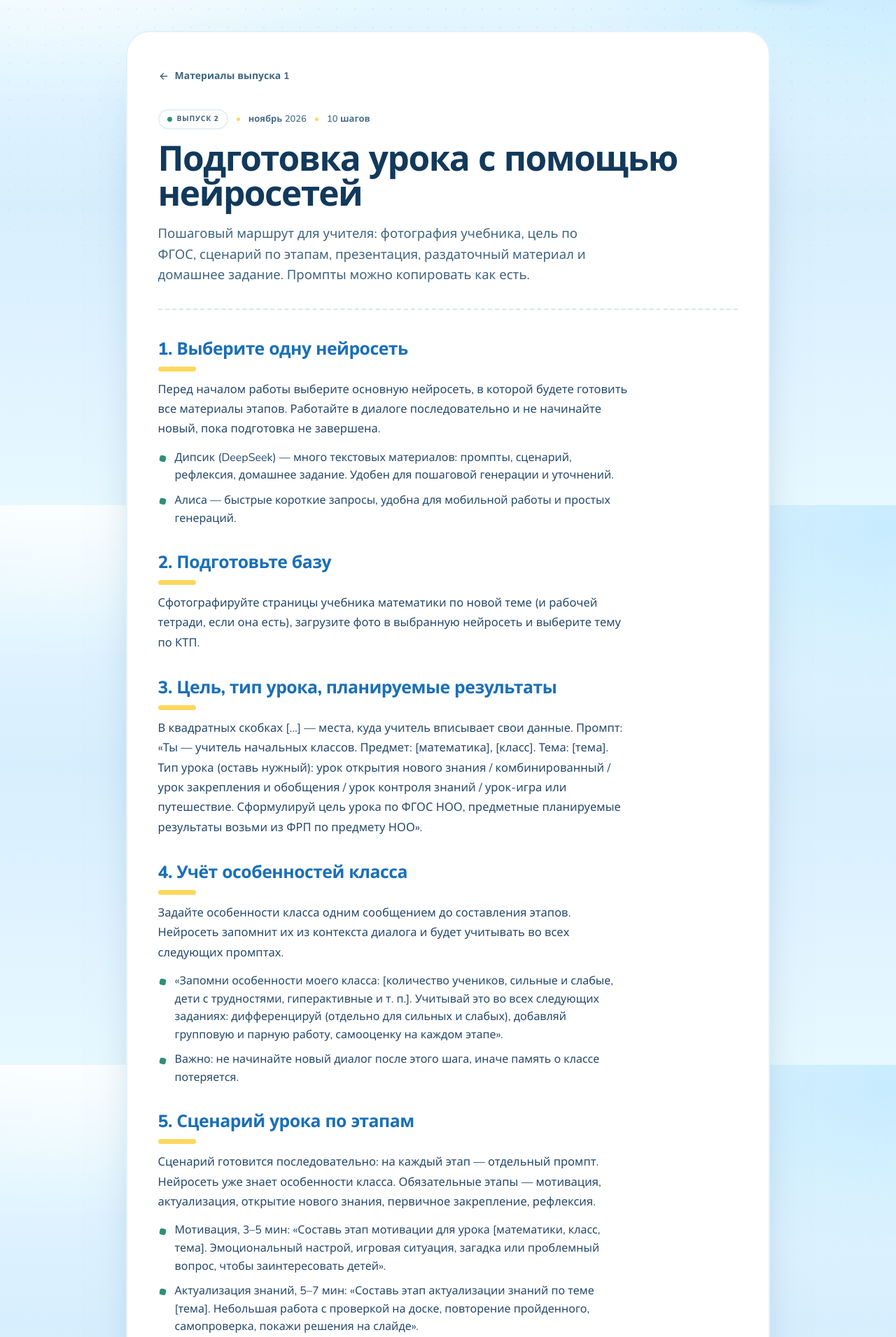
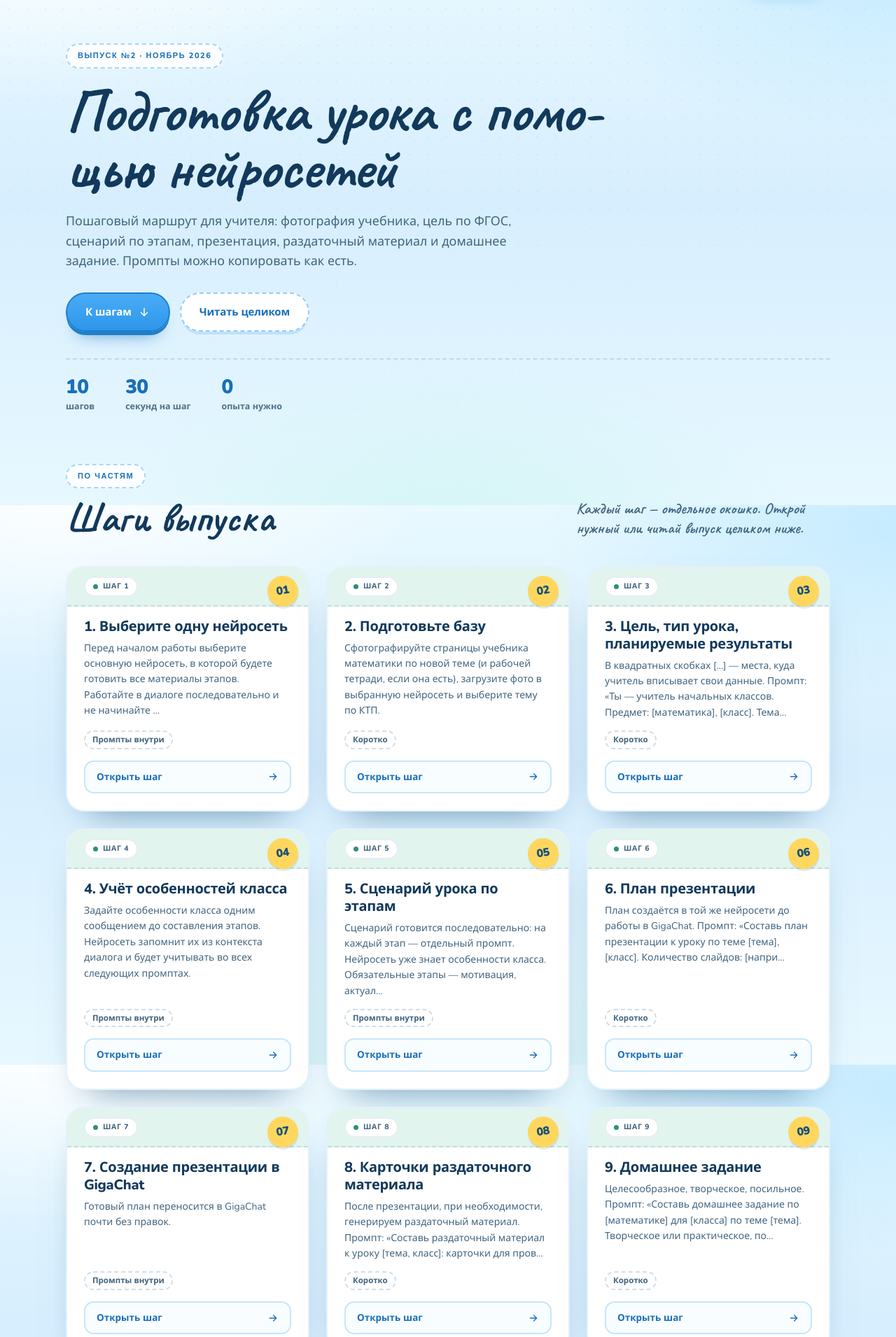
Before and after one commit to academiaNSH/academy-ai-digest, a Flask app: page /vypusk/2 in a window 1280 px wide. Shown: the part 78-1989 px from the top of the page at 70% size. Run offline with Flask 3, Linux system fonts and the light colour scheme.

Commit message:
Оформить выпуск 2 окошками шагов

```diff
--- a/static/css/style.css
+++ b/static/css/style.css
@@ -1071,6 +1071,28 @@ input:focus-visible {
   color: var(--ink-soft);
 }
 
+/* 9.6. Страница выпуска: шаги-окошки -------------------------------------- */
+.hero--issue .hero__title {
+  max-width: 22ch;
+}
+
+.hero--issue {
+  padding-bottom: clamp(14px, 2vw, 24px);
+}
+
+.hero--issue .hero__lead {
+  max-width: 62ch;
+}
+
+.section--steps {
+  padding-top: clamp(24px, 4vw, 48px);
+  padding-bottom: clamp(12px, 2vw, 20px);
+}
+
+.section--steps .section__title {
+  max-width: 24ch;
+}
+
 /* 10. Страница материала -------------------------------------------------- */
 .read-progress {
   position: fixed;
@@ -1165,6 +1187,7 @@ input:focus-visible {
 
 .prose {
   margin-bottom: clamp(26px, 3vw, 36px);
+  scroll-margin-top: 100px;
 }
 
 .prose h2 {
--- a/templates/vypusk.html
+++ b/templates/vypusk.html
@@ -4,7 +4,87 @@
 {% block description %}{{ issue.lead }}{% endblock %}
 
 {% block content %}
-<article class="article">
+<section class="hero hero--issue">
+  <div class="shell">
+    <span class="eyebrow reveal">Выпуск №{{ issue.number }} · {{ issue.date }}</span>
+
+    <h1 class="hero__title">{{ issue.title }}</h1>
+    <p class="hero__lead">{{ issue.lead }}</p>
+
+    <div class="hero__actions">
+      <a class="btn btn--primary" href="#shagi">
+        К шагам
+        <svg viewBox="0 0 24 24" width="18" height="18" fill="none" stroke="currentColor"
+             stroke-width="2" stroke-linecap="round" stroke-linejoin="round" aria-hidden="true">
+          <path d="M12 5v14M6 13l6 6 6-6"/>
+        </svg>
+      </a>
+      <a class="btn btn--ghost" href="#polnyy-tekst">Читать целиком</a>
+    </div>
+
+    <ul class="stats">
+      <li>
+        <strong>{{ issue.sections|length }}</strong>
+        <span>шагов</span>
+      </li>
+      <li>
+        <strong>30</strong>
+        <span>секунд на шаг</span>
+      </li>
+      <li>
+        <strong>0</strong>
+        <span>опыта нужно</span>
+      </li>
+    </ul>
+  </div>
+</section>
+
+<section class="section section--steps" id="shagi">
+  <div class="shell">
+    <div class="section__head">
+      <div>
+        <span class="eyebrow">По частям</span>
+        <h2 class="section__title">Шаги выпуска</h2>
+      </div>
+      <p class="section__note">
+        Каждый шаг — отдельное окошко. Открой нужный или читай выпуск целиком ниже.
+      </p>
+    </div>
+
+    <div class="cards">
+      {% for section in issue.sections %}
+        <article class="card reveal"
+                 style="--accent: {{ issue.accent }}; --accent-soft: {{ issue.accent_soft }}; --i: {{ loop.index0 }}">
+          <span class="card__num" aria-hidden="true">{{ "%02d"|format(loop.index) }}</span>
+
+          <div class="card__head">
+            <span class="chip">
+              <span class="chip__dot" aria-hidden="true"></span>
+              Шаг {{ loop.index }}
+            </span>
+          </div>
+
+          <h3 class="card__title">{{ section.h }}</h3>
+          <p class="card__text">{{ section.p|truncate(150, true, '…') }}</p>
+
+          <div class="card__meta">
+            <span class="card__level">{% if section.list %}Промпты внутри{% else %}Коротко{% endif %}</span>
+          </div>
+
+          <a class="card__btn" href="#shag-{{ loop.index }}">
+            <span>Открыть шаг</span>
+            <svg viewBox="0 0 24 24" width="16" height="16" fill="none" stroke="currentColor"
+                 stroke-width="2" stroke-linecap="round" stroke-linejoin="round" aria-hidden="true">
+              <path d="M5 12h14M13 6l6 6-6 6"/>
+            </svg>
+          </a>
+        </article>
+      {% endfor %}
+    </div>
+  </div>
+</section>
+
+<article class="article" id="polnyy-tekst">
   <div class="shell article__inner" style="--accent: {{ issue.accent }}; --accent-soft: {{ issue.accent_soft }}">
 
     <a class="back" href="{{ url_for('index') }}#cards">
@@ -22,16 +102,16 @@
           Выпуск {{ issue.number }}
         </span>
         <span class="article__meta-item">{{ issue.date }}</span>
-        <span class="article__meta-item">{{ issue.sections|length }} шагов</span>
+        <span class="article__meta-item">Полный текст</span>
       </div>
 
-      <h1 class="article__title">{{ issue.title }}</h1>
-      <p class="article__lead">{{ issue.lead }}</p>
+      <h2 class="article__title">Выпуск целиком</h2>
+      <p class="article__lead">{{ issue.subtitle }}</p>
     </header>
 
     <div class="article__body">
       {% for section in issue.sections %}
-        <section class="prose">
+        <section class="prose" id="shag-{{ loop.index }}">
           <h2>{{ section.h }}</h2>
           {% if section.p %}
             <p>{{ section.p }}</p>
```
Also changed, not shown: docs/static/css/style.css (+23 -0 lines), docs/vypusk-2.html (+337 -14 lines).
